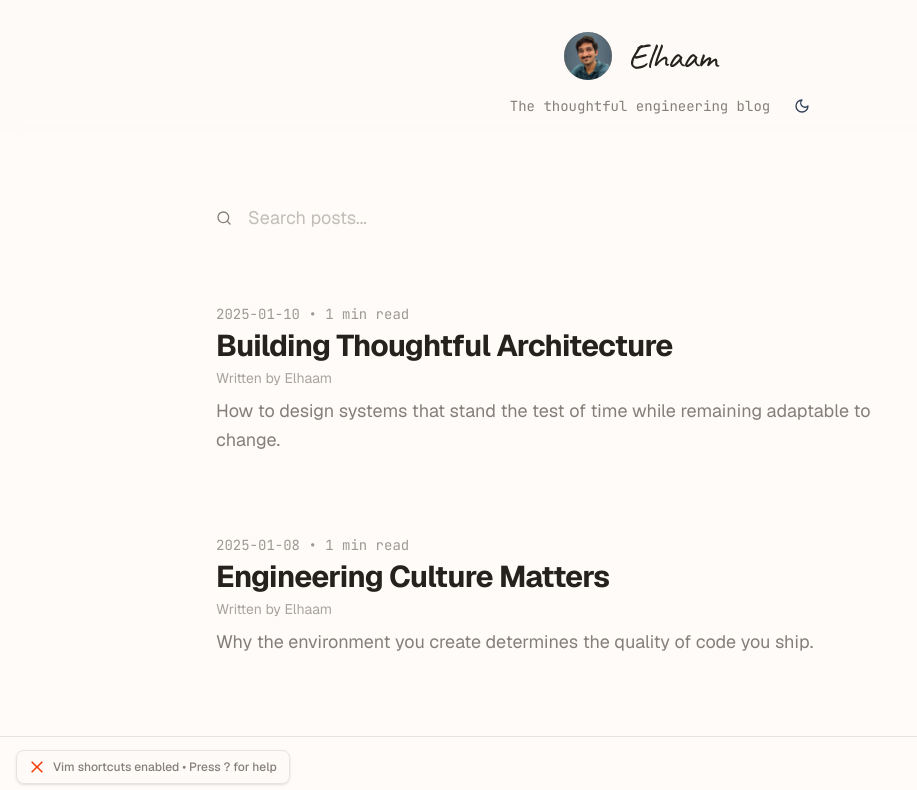
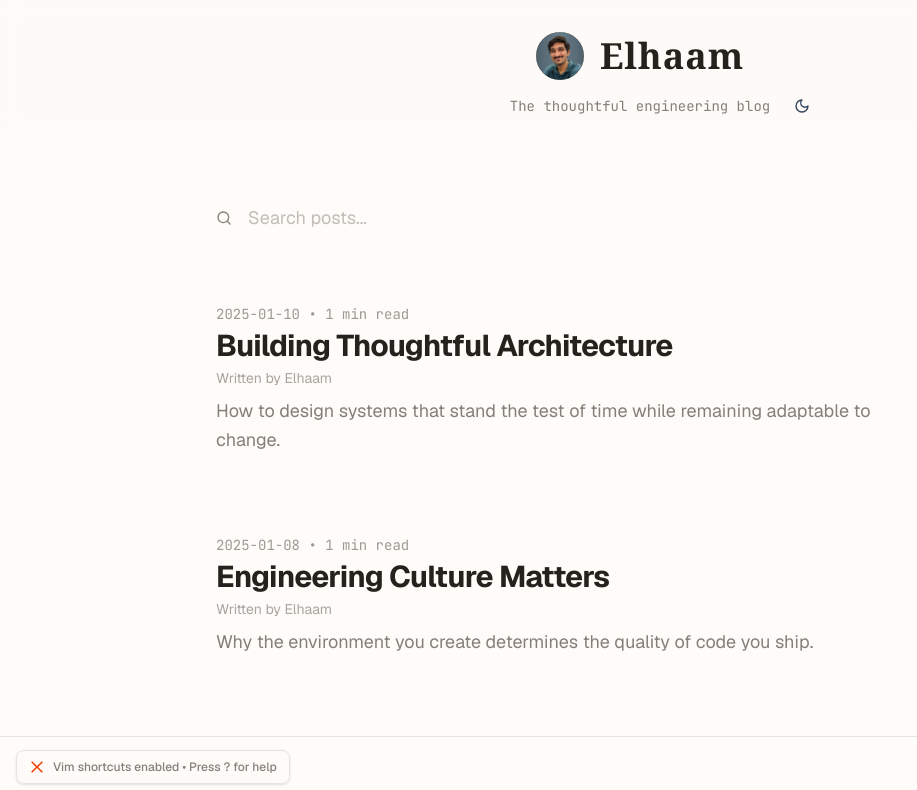
Before and after one commit to itse4elhaam/elhaam.dev, a Next.js app: page / in a window 1280 px wide. Shown: the top 790 px of the page, without its empty margins (0-917 px from the left). Built offline with nearby package versions, Linux system fonts and the light colour scheme; no server answers.

Commit message:
style: improve header name font
- Changed from cursive to Georgia serif for better readability
- Added bold weight and wider tracking for premium feel

```diff
--- a/src/components/site-header.tsx
+++ b/src/components/site-header.tsx
@@ -41,7 +41,8 @@ export function SiteHeader() {
           </Link>
           <Link
             href="/"
-            className="font-cursive text-4xl tracking-tight hover:text-primary transition-colors duration-300"
+            className="text-4xl font-bold tracking-wide hover:text-primary transition-colors duration-300"
+            style={{ fontFamily: "'Georgia', 'Times New Roman', serif" }}
           >
             Elhaam
           </Link>
```
